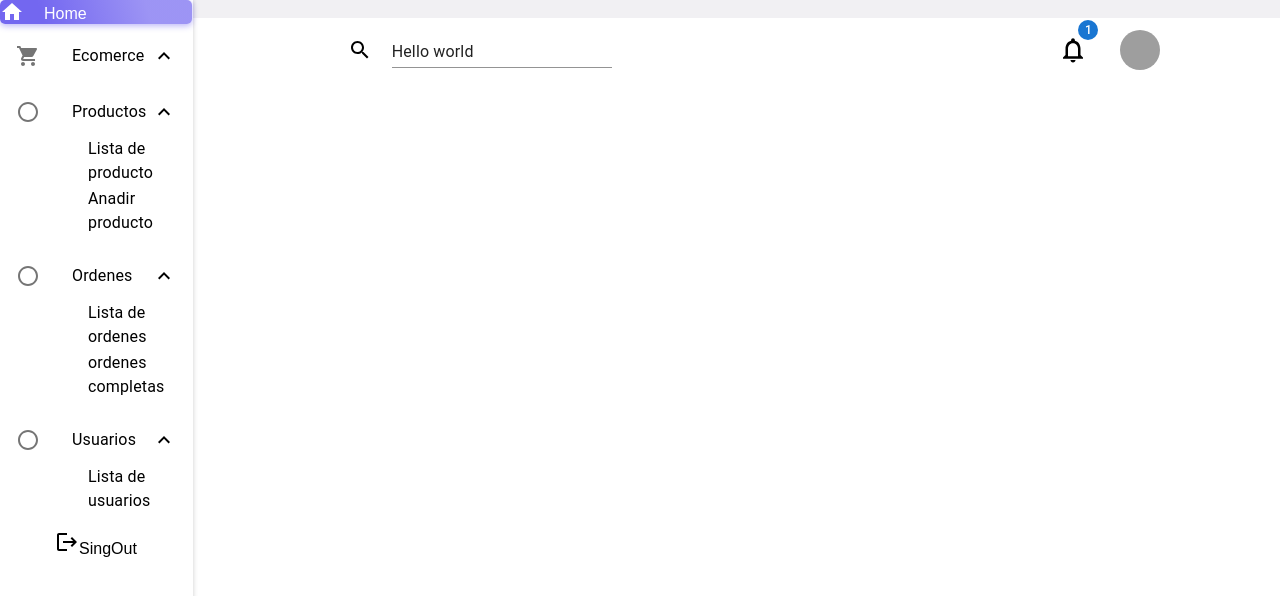
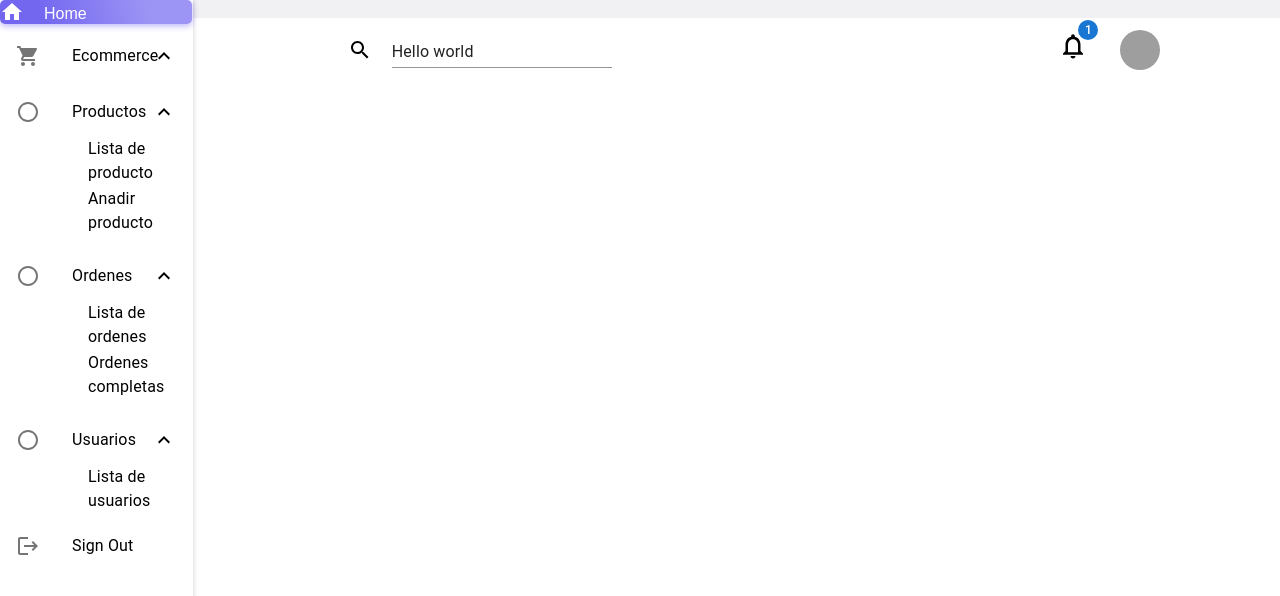
Before and after one commit to lionezel/tienda, a React (Vite) app in the folder admin/: page / in a window 1280 px wide. Shown: the top 596 px of the page. Built offline with nearby package versions, Linux system fonts and the light colour scheme; no server answers; sample sign-in values are in the browser's storage; grey boxes are pictures that could not be loaded; a web font is replaced by a local one.

Commit message:
working on useFecthOrderComplete, table & Drawer

```diff
--- a/admin/src/hook/useFetchOrderCompleted.tsx
+++ b/admin/src/hook/useFetchOrderCompleted.tsx
@@ -4,13 +4,15 @@ import { OrderCompleted } from "../interfaces/OrderCompleted";
 import { collection, getDocs } from "firebase/firestore";
 
 const useFetchOrderCompleted = () => {
-  const [order, setOrder] = useState<OrderCompleted | null>(null);
+  const [order, setOrder] = useState<OrderCompleted[]>([]);
 
   useEffect(() => {
     const fetchOrder = async () => {
       try {
         const ordersRef = collection(db, "orderCompleted");
         const orderSnapshot = await getDocs(ordersRef);
+
+        const ordersData: OrderCompleted[] = [];
 
         orderSnapshot.forEach((doc) => {
           const orderData = {
@@ -21,8 +23,9 @@ const useFetchOrderCompleted = () => {
             name: doc.data().order.name,
             total: doc.data().order.total,
           };
-          setOrder(orderData);
+          ordersData.push(orderData);
         });
+        setOrder(ordersData);
       } catch (error) {
         console.error("Error fetching order:", error);
       }
--- a/admin/src/page/Orders/Page/OrdersCompleted/components/TableOrderCompleted/index.tsx
+++ b/admin/src/page/Orders/Page/OrdersCompleted/components/TableOrderCompleted/index.tsx
@@ -8,19 +8,24 @@ import {
 } from "@mui/material";
 import styled from "styled-components";
 import { OrderCompleted } from "../../../../../../interfaces/OrderCompleted";
-
 interface Props {
-  order: OrderCompleted | null;
+  orders: OrderCompleted[];
 }
 
-export const TableOrderCompleted = ({ order }: Props) => {
-  console.log(order?.createdAt);
+export const TableOrderCompleted = ({ orders }: Props) => {
   return (
-    <TableContainer style={{ backgroundColor: "white" }}>
-      <Table sx={{ minWidth: 700 }} aria-label="customized table">
+    <TableContainer
+      sx={{
+        backgroundColor: "white",
+        mt: "30px",
+      }}
+    >
+      <Table>
         <TableHead>
           <TableRow>
-            <StyledTableCell>Orden</StyledTableCell>
+            <StyledTableCell component="th" scope="row">
+              Orden
+            </StyledTableCell>
             <StyledTableCell component="th" scope="row">
               Fecha
             </StyledTableCell>
@@ -31,43 +36,24 @@ export const TableOrderCompleted = ({ order }: Props) => {
               Estado
             </StyledTableCell>
             <StyledTableCell component="th" scope="row">
-              Metodo de pago
-            </StyledTableCell>
-            <StyledTableCell component="th" scope="row">
-              Opcion de entrega
+              Total
             </StyledTableCell>
           </TableRow>
         </TableHead>
         <TableBody>
-          {order && (
-            <StyledTableRow>
-              <StyledTableCell component="th" scope="row">
-                {order.orderId}
-              </StyledTableCell>
+          {orders.map((order, index) => (
+            <StyledTableRow key={index}>
+              <StyledTableCell>{order.orderId}</StyledTableCell>
 
-              <StyledTableCell component="th" scope="row">
-                {order.createdAt}
-              </StyledTableCell>
+              <StyledTableCell>{order.createdAt}</StyledTableCell>
 
-              <StyledTableCell component="th" scope="row">
-                {order.name}
-              </StyledTableCell>
+              <StyledTableCell>{order.name}</StyledTableCell>
 
-              <StyledTableCell component="th" scope="row">
-                {order.state}
-              </StyledTableCell>
+              <StyledTableCell>{order.state}</StyledTableCell>
 
-              <StyledTableCell component="th" scope="row">
-                {order.paymentMethod}
-              </StyledTableCell>
-
-              <StyledTableCell component="th" scope="row">
-                {order.OpcionDeEntrega}
-              </StyledTableCell>
-
-              <StyledTableCell component="th" scope="row"></StyledTableCell>
+              <StyledTableCell>${order.total}</StyledTableCell>
             </StyledTableRow>
-          )}
+          ))}
         </TableBody>
       </Table>
     </TableContainer>
@@ -76,7 +62,9 @@ export const TableOrderCompleted = ({ order }: Props) => {
 
 const StyledTableCell = styled(TableCell)(() => ({
   "&.MuiTableCell-head": {
-    backgroundColor: "White",
+    backgroundColor: "#1976d2",
+    color: "white",
+    fontWeight: "bold",
   },
   "&.MuiTableCell-body": {
     fontSize: 14,
@@ -87,7 +75,6 @@ const StyledTableRow = styled(TableRow)(() => ({
   "&:nth-of-type(odd)": {
     backgroundColor: "white",
   },
-  // hide last border
   "&:last-child td, &:last-child th": {
     border: 0,
   },
--- a/admin/src/page/Orders/Page/OrdersCompleted/index.tsx
+++ b/admin/src/page/Orders/Page/OrdersCompleted/index.tsx
@@ -3,21 +3,29 @@ import useFetchOrderCompleted from "../../../../hook/useFetchOrderCompleted";
 import { TableOrderCompleted } from "./components";
 
 export const OrdersCompleted = () => {
-  const order = useFetchOrderCompleted();
+  const orders = useFetchOrderCompleted();
 
   return (
     <Container>
-      <div>OrdersCompleted</div> <TableOrderCompleted order={order} />
+      <div>OrdersCompleted</div> <TableOrderCompleted orders={orders} />
     </Container>
   );
 };
 
 const Container = styled.div`
- margin-top: 100px;
+  margin-top: 100px;
   margin-left: 15%;
   width: 85%;
   height: 100vh;
   padding-left: 200px;
   padding-right: 200px;
   overflow-y: auto;
+
+  @media screen and (max-width: 900px) {
+    margin-left: 0;
+    width: 100%;
+    padding-left: 80px;
+    padding-right: 10px;
+    overflowx: "auto";
+  }
 `;
--- a/admin/src/page/Users/index.tsx
+++ b/admin/src/page/Users/index.tsx
@@ -6,13 +6,13 @@ export const Users = () => {
   const users = useFetchUsers();
 
   return (
-    <Conatiner>
+    <Container>
       <SearchUsers users={users} />
-    </Conatiner>
+    </Container>
   );
 };
 
-const Conatiner = styled.div`
+const Container = styled.div`
   margin-top: 100px;
   margin-left: 15%;
   width: 85%;
--- a/admin/src/shared/NavAdmin/components/IconsInteractive/index.tsx
+++ b/admin/src/shared/NavAdmin/components/IconsInteractive/index.tsx
@@ -6,7 +6,7 @@ export const IconsInteractive = () => {
     <Stack direction="row" spacing={4}>
       <Badge badgeContent={1} color="primary">
         <NotificationsNoneIcon
-          sx={{ position: "relative", top: "5px", fontSize: "30px" }}
+          sx={{ position: "relative", top: "1px", fontSize: "30px" }}
         />
       </Badge>
 
--- a/admin/src/shared/Navbar/components/Orders/index.tsx
+++ b/admin/src/shared/Navbar/components/Orders/index.tsx
@@ -18,7 +18,7 @@ export const Orders = () => {
 
   const nav = [
     { page: "/Orders", name: "Lista de ordenes" },
-    { page: "/Orders/completed", name: "ordenes completas" },
+    { page: "/Orders/completed", name: "Ordenes completas" },
   ];
 
   return (
--- a/admin/src/shared/Navbar/components/SingOut/index.tsx
+++ b/admin/src/shared/Navbar/components/SingOut/index.tsx
@@ -1,5 +1,6 @@
 import LogoutIcon from "@mui/icons-material/Logout";
 import { auth } from "../../../../firebase/config";
+import { ListItemButton, ListItemIcon, ListItemText } from "@mui/material";
 
 export const SingOut = () => {
   const handleSingOut = async () => {
@@ -12,12 +13,11 @@ export const SingOut = () => {
   };
 
   return (
-    <div
-      style={{ alignItems: "center", cursor: "pointer" }}
-      onClick={handleSingOut}
-    >
-      <LogoutIcon />
-      SingOut
-    </div>
+    <ListItemButton onClick={handleSingOut}>
+      <ListItemIcon>
+        <LogoutIcon />
+      </ListItemIcon>
+      <ListItemText primary="Sign Out" />
+    </ListItemButton>
   );
 };
--- a/admin/src/shared/Navbar/index.tsx
+++ b/admin/src/shared/Navbar/index.tsx
@@ -10,9 +10,16 @@ import ExpandMore from "@mui/icons-material/ExpandMore";
 import { useState } from "react";
 import ShoppingCartIcon from "@mui/icons-material/ShoppingCart";
 import { Orders, Products, SingOut, Users } from "./components";
+import { Drawer, IconButton, useMediaQuery } from "@mui/material";
+import MenuIcon from "@mui/icons-material/Menu";
 
 export const Navbar = () => {
   const [open, setOpen] = useState(true);
+  const isSmallScreen = useMediaQuery("(max-width:900px)");
+
+  const handleToggle = () => {
+    setOpen(!open);
+  };
 
   const handleClick = () => {
     setOpen(!open);
@@ -25,6 +32,21 @@ export const Navbar = () => {
           <HomeIcon />
           <Title>Home</Title>
         </CustomLink>
+
+        {isSmallScreen && (
+          <IconButton
+            color="inherit"
+            aria-label="open drawer"
+            edge="start"
+            onClick={handleToggle}
+            sx={{ display: { xs: "block", sm: "block", md: "none" } }}
+          >
+            <MenuIcon />
+          </IconButton>
+        )}
+
+        {isSmallScreen ? (
+          <Drawer anchor="left" open={open} onClose={handleToggle}>
             <List component="nav" aria-labelledby="nested-list-subheader">
               <ListItemButton onClick={handleClick}>
                 <ListItemIcon>
@@ -34,14 +56,42 @@ export const Navbar = () => {
                 {open ? <ExpandLess /> : <ExpandMore />}
               </ListItemButton>
               <Collapse in={open} timeout="auto" unmountOnExit>
-            <List component="div" disablePadding>
+                <List
+                  component="div"
+                  disablePadding
+                  sx={{ display: "flex", flexDirection: "column" }}
+                >
                   <Products />
                   <Orders />
                   <Users />
+                  <SingOut />
                 </List>
               </Collapse>
             </List>
+          </Drawer>
+        ) : (
+          <List component="nav" aria-labelledby="nested-list-subheader">
+            <ListItemButton onClick={handleClick}>
+              <ListItemIcon>
+                <ShoppingCartIcon />
+              </ListItemIcon>
+              <ListItemText primary="Ecommerce" />
+              {open ? <ExpandLess /> : <ExpandMore />}
+            </ListItemButton>
+            <Collapse in={open} timeout="auto" unmountOnExit>
+              <List
+                component="div"
+                disablePadding
+                sx={{ display: "flex", flexDirection: "column" }}
+              >
+                <Products />
+                <Orders />
+                <Users />
                 <SingOut />
+              </List>
+            </Collapse>
+          </List>
+        )}
       </Container>
     </>
   );
```
Lines whose indentation alone changed are shown as unchanged.
